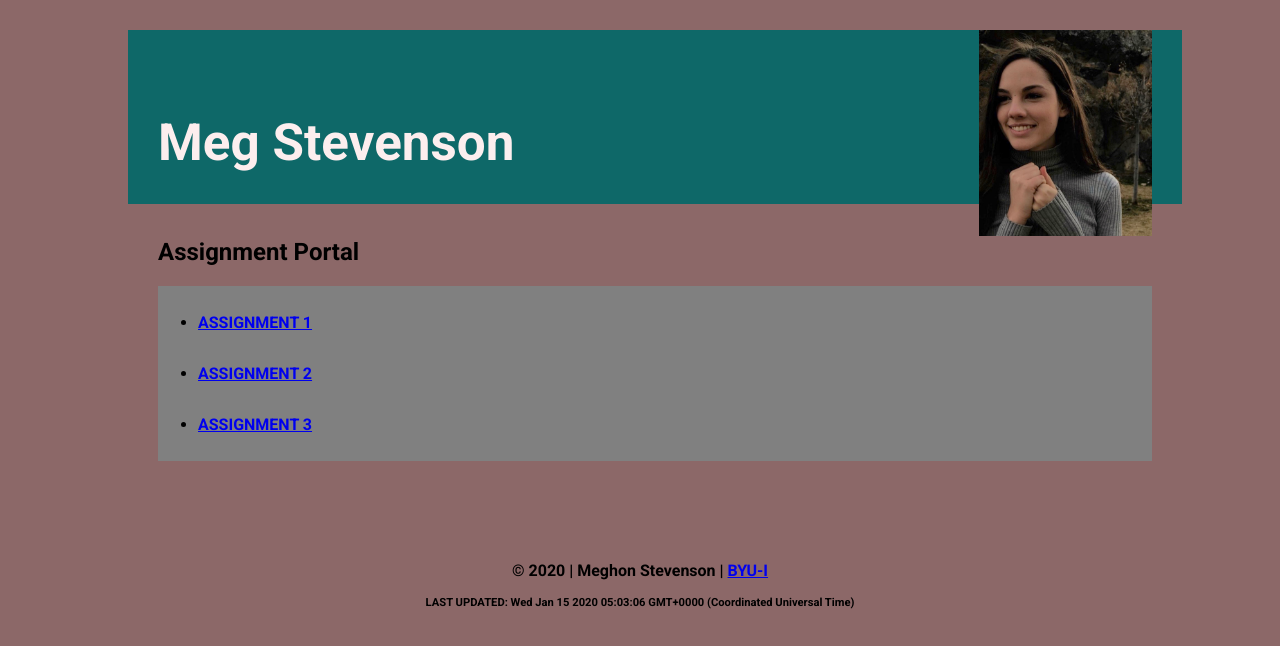
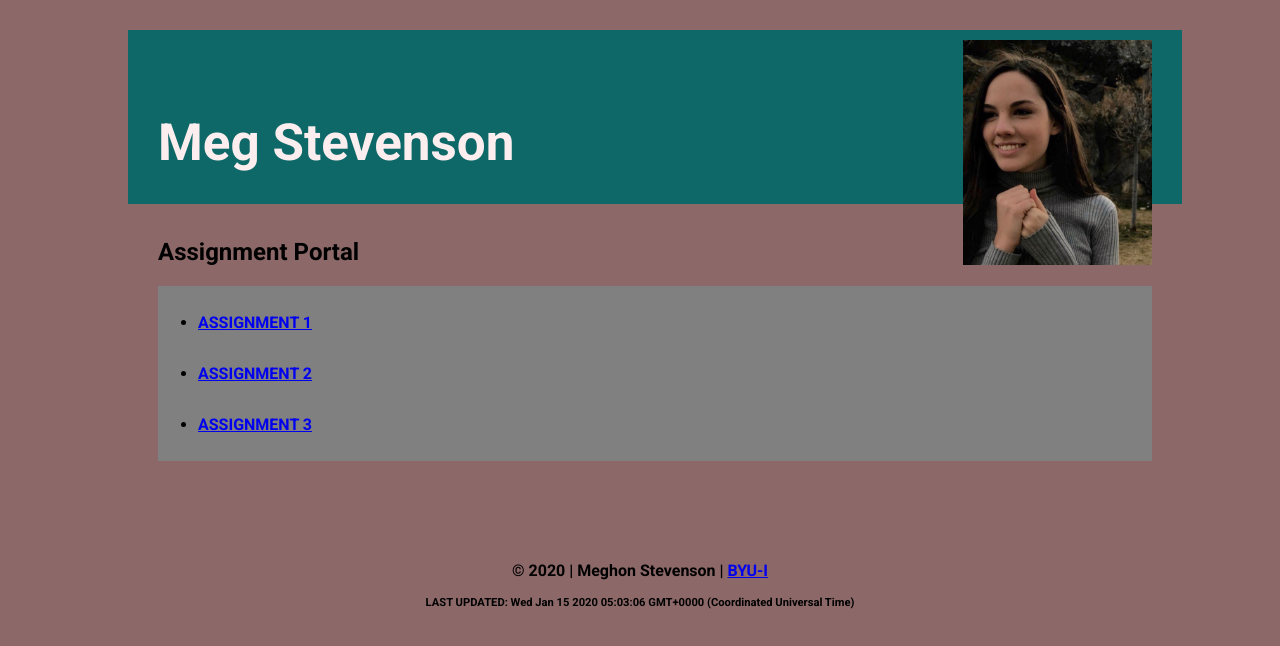
Before and after one commit to Meglegs/Meglegs.github.io, a plain HTML site: page index.html in a window 1280 px wide. Drawn offline with Linux system fonts and the light colour scheme.

Commit message:
fixed picture

```diff
--- a/styleW01.css
+++ b/styleW01.css
@@ -27,8 +27,9 @@ h2 {
 }
 
 img[src="megpic.jpg"] {
-    width: 10.8em;
+    width: 11.8em;
     float: right;
+    margin-top: 10px;
 }
 
 .centerSection {
```
